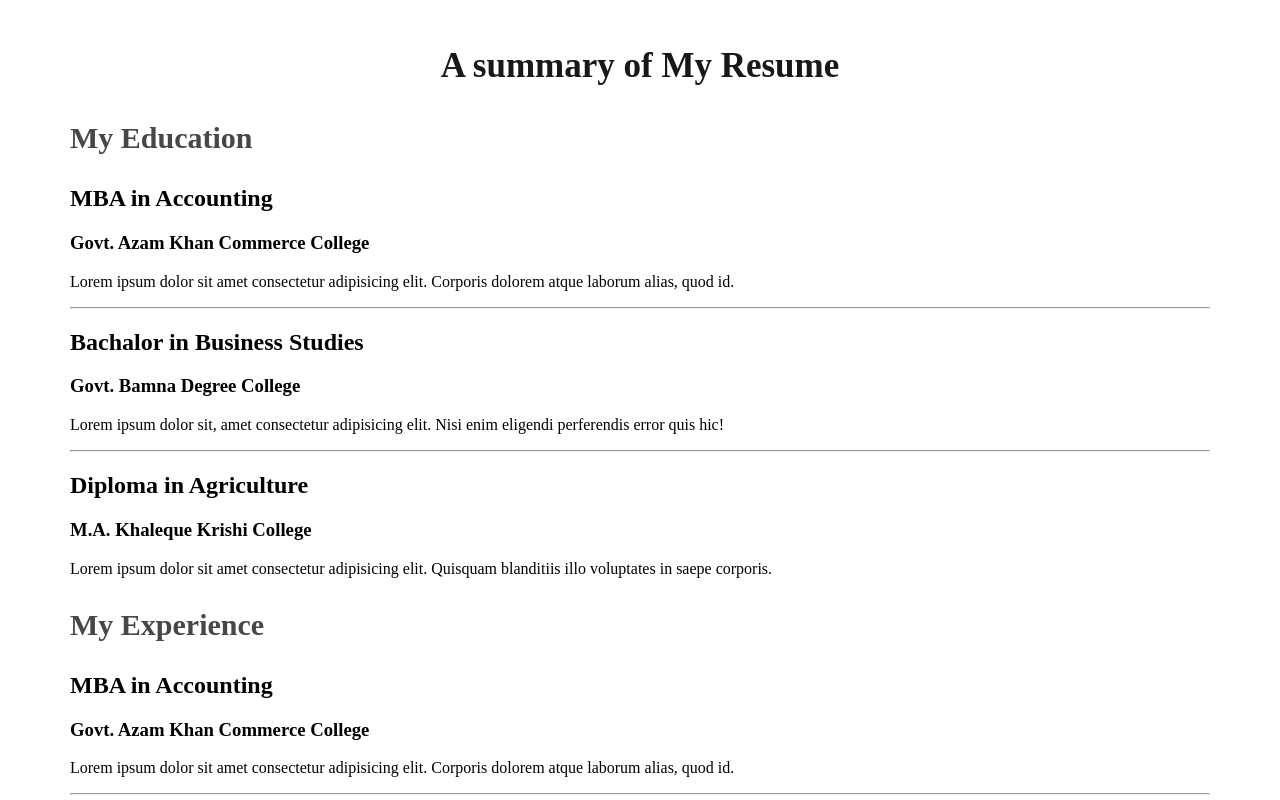
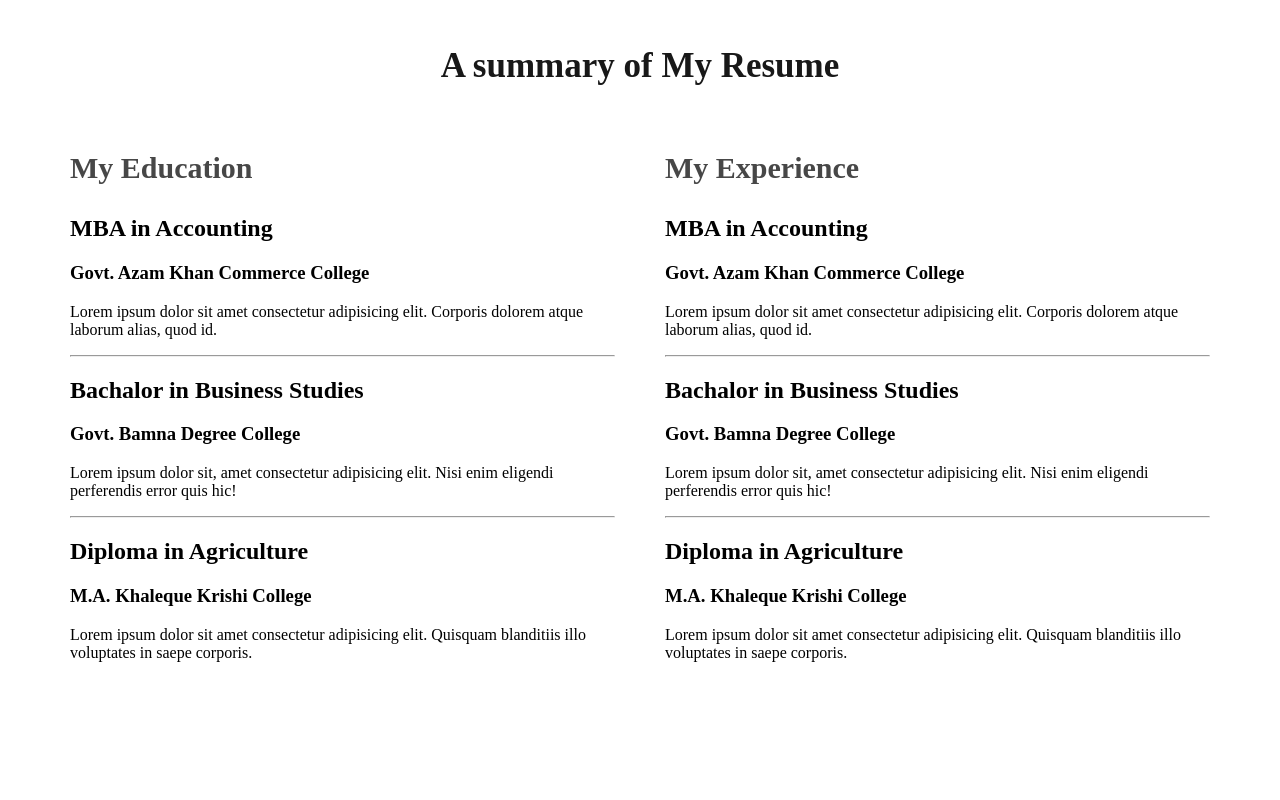
Before and after one commit to mdhimelalislam/web-developer-portfolio, a plain HTML site: page index.html in a window 1280 px wide. Shown: the part 2340-3140 px from the top of the page. After the commit the page ends 3026 px from the top, so only its background shows below. Drawn offline with Linux system fonts and the light colour scheme.

Commit message:
decorate resume section

```diff
--- a/Styles/portfolio.css
+++ b/Styles/portfolio.css
@@ -149,3 +149,7 @@ main section {
     font-size: 30px;
     font-weight: 700;
 }
+.resume-container {
+    display: flex;
+    gap: 50px;
+}
```
